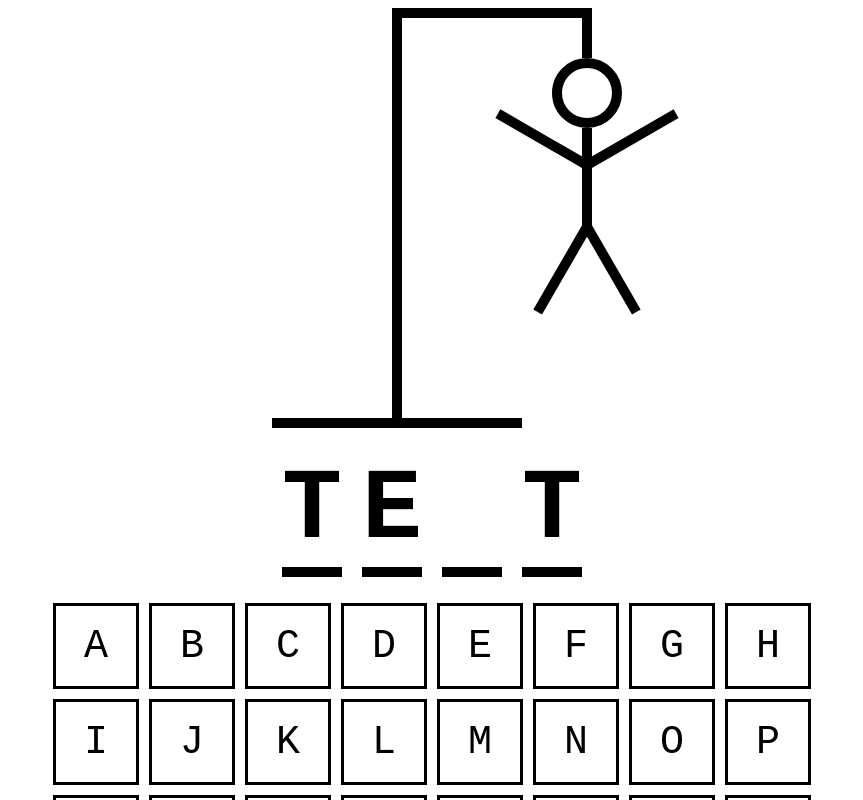
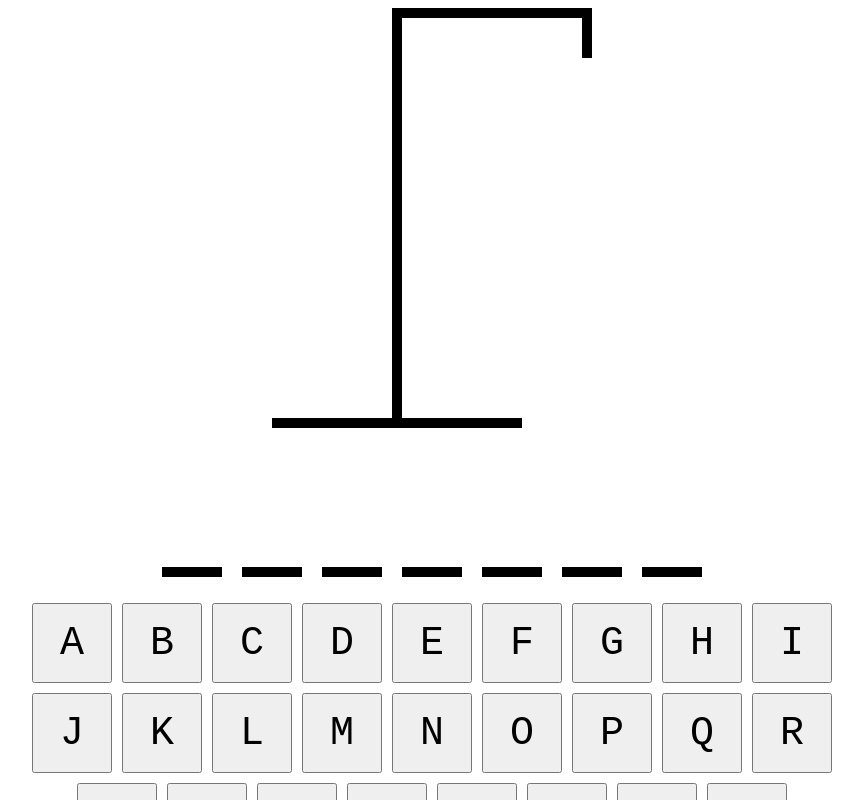
Before and after one commit to RomanLatipov/Hangman-with-TypeScript-React, a React (Vite) app: page / in a window 1280 px wide. Shown: the top 800 px of the page, without its empty margins (208-1071 px from the left). Built offline with nearby package versions, Linux system fonts and the light colour scheme.

Commit message:
change hangman to display appropriate wrong guesses

```diff
--- a/src/App.css
+++ b/src/App.css
@@ -98,15 +98,22 @@
     justify-content: center;
     gap: 10px;
 }
-.tile {
+.btn {
     width: 80px;
     height: 80px;
-    border: 3px solid black;
+    /* border: 3px solid black; */
     font-size: 40px;
-    display: flex;
+    /* display: flex;
     justify-content: center;
-    align-items: center;
+    align-items: center; */
     text-transform: uppercase;
+}
+.btn.active {
+    background-color: aqua;
+    color: white;
+}
+.btn.inactive {
+    opacity: .3;
 }
 .word {
     display: flex;
--- a/src/App.tsx
+++ b/src/App.tsx
@@ -7,12 +7,15 @@ import HangmanWord from './HangmanWord';
 
 function App() {
   const [word, setWord] = useState(words[Math.floor(Math.random() * words.length)]);
-  // console.log(word)
-  const [guessLetters, setGuessedLetters] = useState<string[]>([]);
+  console.log(word)
+  const [guessedLetters, setGuessedLetters] = useState<string[]>([]);
+
+  const incorrectLetter: string[] = guessedLetters.filter(letter => !word.includes(letter))
+
   return (<>
     <div className='mainDisplay'>
-      <HangmanDrawing />
-      <HangmanWord />
+      <HangmanDrawing numberOfGuesses={incorrectLetter.length}/>
+      <HangmanWord word ={word} guessedLetters={guessedLetters}/>
       <Letters />
     </div>
 
--- a/src/HangmanDrawing.tsx
+++ b/src/HangmanDrawing.tsx
@@ -1,15 +1,22 @@
 import './App.css'
 
-export default function HangmanDrawing() {
+type HangmanDrawingProps = {
+    numberOfGuesses: number
+}
+
+export default function HangmanDrawing({numberOfGuesses}: HangmanDrawingProps) {
+
+    const parts = [<div className='head'></div>,
+                    <div className='body'></div>,
+                    <div className='rightArm'></div>,
+                    <div className='leftArm'></div>,
+                    <div className='rightLeg'></div>,
+                    <div className='leftLeg'></div>];
+    console.log(numberOfGuesses)
     return(<>
         <div style={{ position: "relative" }}>
             <div className='bar1'></div>
-            <div className='head'></div>
-            <div className='body'></div>
-            <div className='rightArm'></div>
-            <div className='leftArm'></div>
-            <div className='rightLeg'></div>
-            <div className='leftLeg'></div>
+            {parts.slice(0, numberOfGuesses)}
             <div className='bar2'></div>
             <div className='bar3'></div>
             <div className='bar4'></div>
--- a/src/HangmanWord.tsx
+++ b/src/HangmanWord.tsx
@@ -1,11 +1,14 @@
-export default function HangmanWord() {
-    const word = 'test';
-    const guessedLetter = ['t', 'e', 'g'];
+type HangmanProps = {
+    word: string
+    guessedLetters: string[]
+}
+
+export default function HangmanWord({word, guessedLetters}: HangmanProps) {
     // return <div className="word"></div>
     return <div className="word">
         {word.split("").map((letter, index) => (
             <span style={{borderBottom: "10px solid black"}} key={index}>
-                <span style={{visibility: guessedLetter.includes(letter) ? "visible" : "hidden"}}>
+                <span style={{visibility: guessedLetters.includes(letter) ? "visible" : "hidden"}}>
                     {letter}
                 </span>
             </span>
--- a/src/Letters.tsx
+++ b/src/Letters.tsx
@@ -1,5 +1,5 @@
 export default function Letters() {
     const letters = ["a", "b", "c", "d", "e", "f", "g", "h", "i", "j", "k", "l", "m", "n", "o", "p", "q", "r", "s", "t", "u", "v", "w", "x", "y", "z"];
 
-    return <div className="keyboard">{letters.map(letter => {return <div className="tile">{letter}</div>})}</div>
+    return <div className="keyboard">{letters.map(letter => {return <button className="btn ">{letter}</button>})}</div>
 }
```
